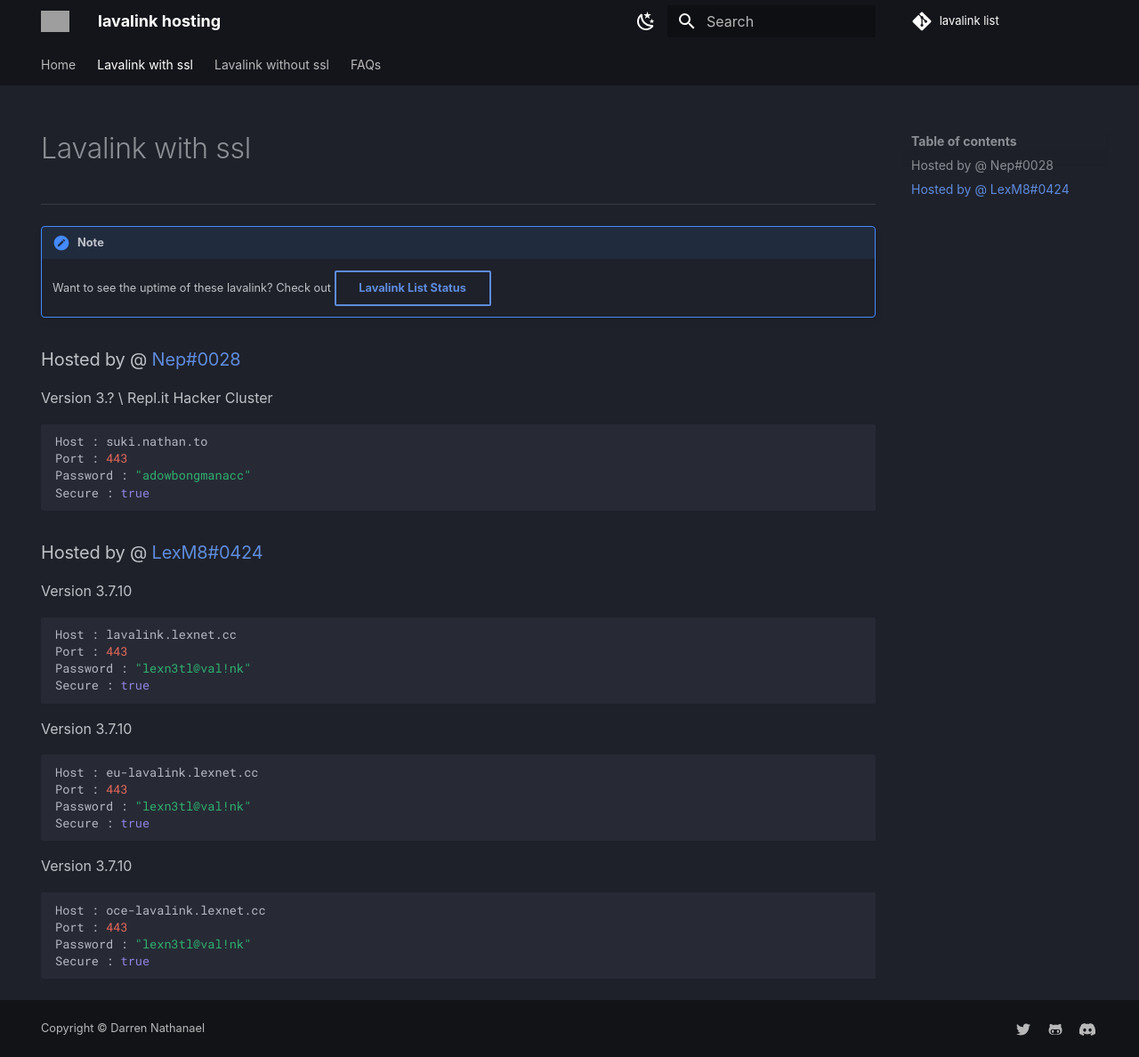
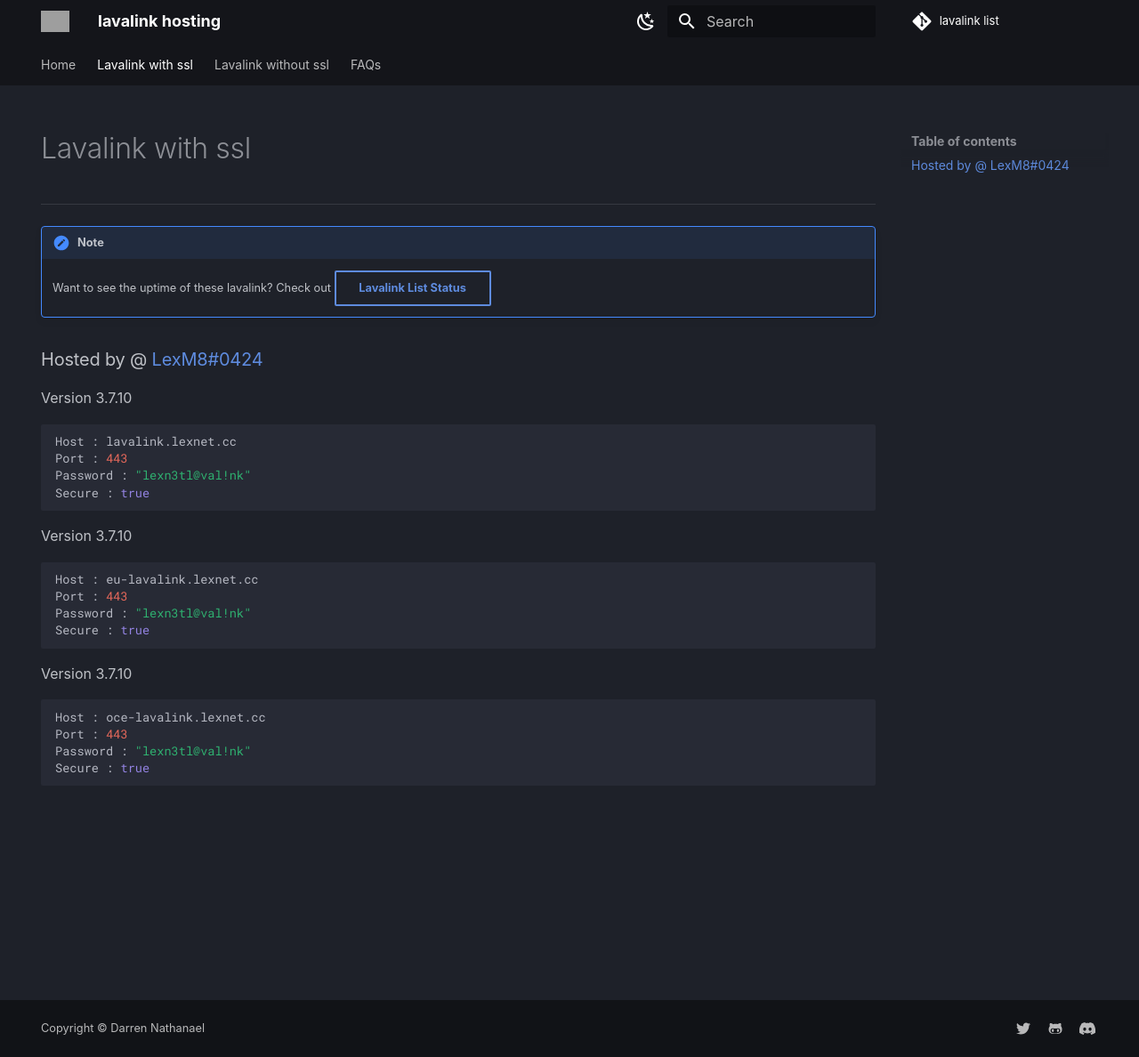
Before and after one commit to DarrenOfficial/lavalink-list, an MkDocs documentation site: the page built from docs/SSL/lavalink-with-ssl.md, in a window 1280 px wide and 1188 px high. Shown: the whole window at 89% size. Built offline with MkDocs 1.6.1 and Material for MkDocs 9.7.7, drawn with Linux system fonts in a browser that asks for light colours; comment, search, counter and statistics services are not loaded; a style sheet for code colours, icons or effects is not loaded; grey boxes are pictures that could not be loaded.

Commit message:
Update lavalink-with-ssl.md (#410)
removed suki.nathan since replit moved to deployments

````diff
--- a/docs/SSL/lavalink-with-ssl.md
+++ b/docs/SSL/lavalink-with-ssl.md
@@ -12,15 +12,6 @@ description: SSL Uses Secure WS connection, whilst No SSL uses standard WS. if y
 
     Want to see the uptime of these lavalink? Check out
     [Lavalink List Status](https://uptime-is.darrennathanael.com/status/lavalink-servers){ .md-button }
-
-### Hosted by @ [Nep#0028](https://github.com/neptalu0)
-Version 3.? \ Repl.it Hacker Cluster
-```bash
-Host : suki.nathan.to
-Port : 443
-Password : "adowbongmanacc"
-Secure : true
-```
 
 ### Hosted by @ [LexM8#0424](https://freelavalink.lexnet.cc)
 Version 3.7.10
````
